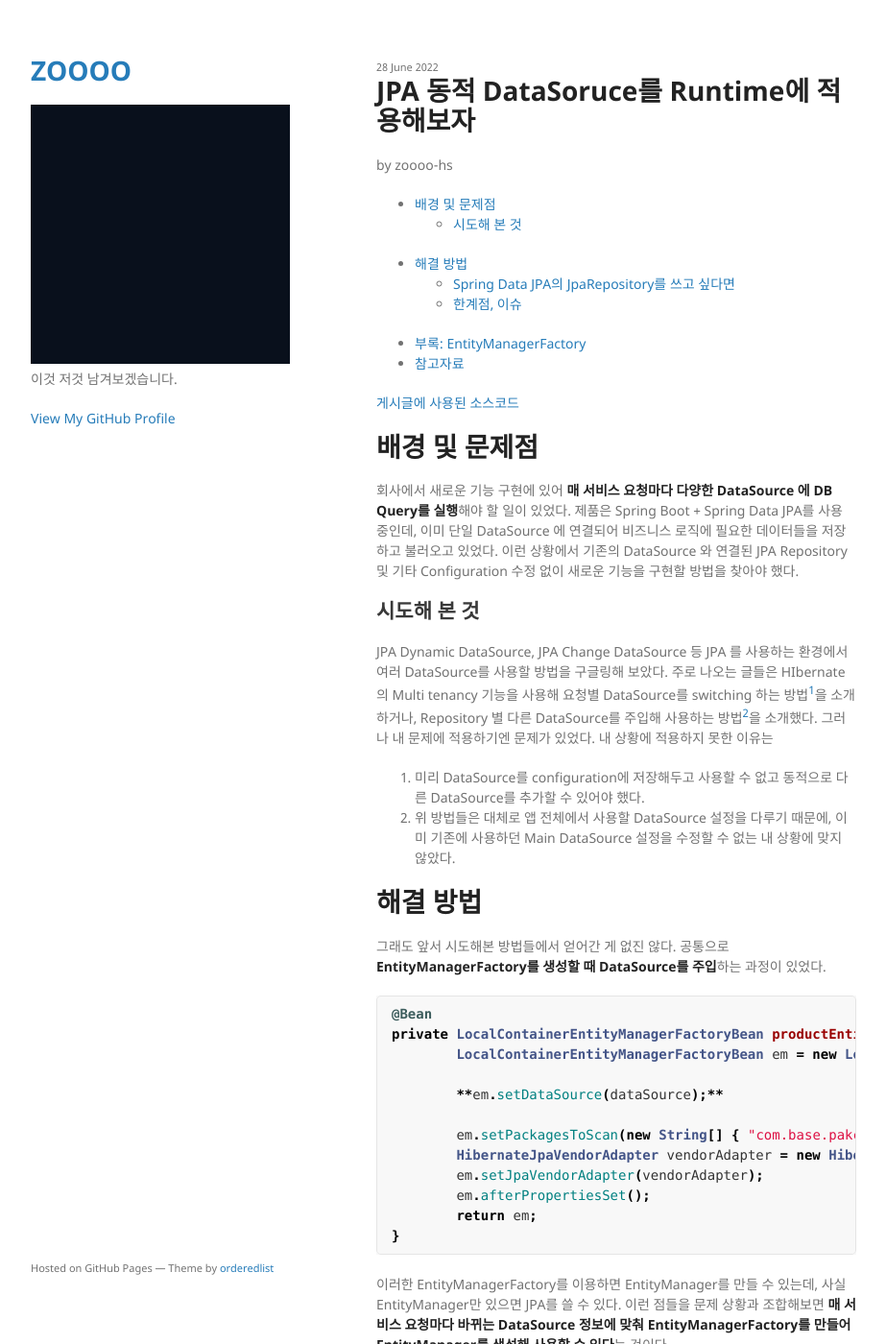
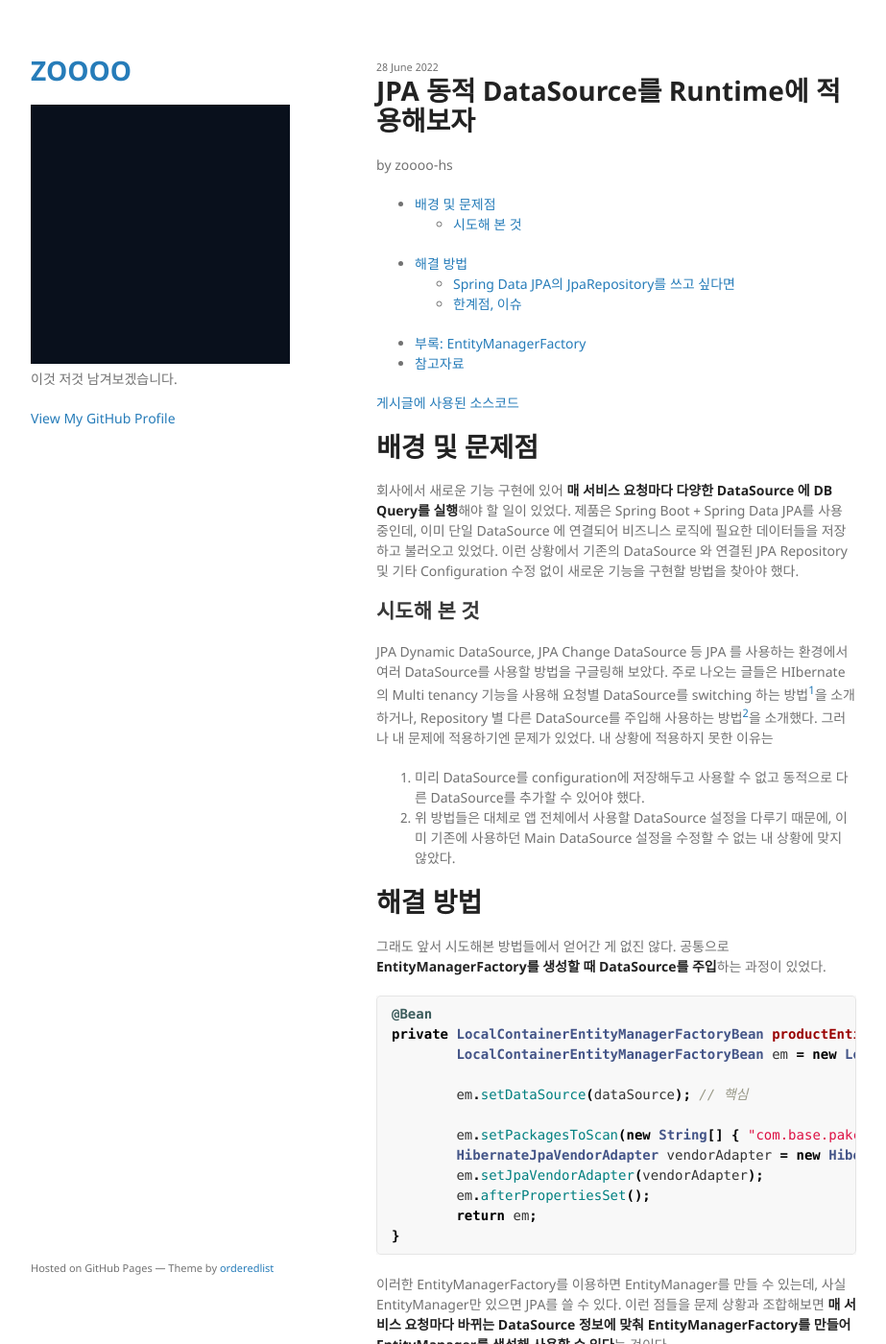
Before and after one commit to zoooo-hs/zoooo-hs.github.io, a Jekyll site: the page built from _posts/2022-06-28-JPA-동적-DataSource를-Runtime에-적용해보자.md, in a window 1280 px wide and 1400 px high. Shown: the whole window at 96% size, without its empty margins (178-1101 px from the left). Built offline with Jekyll 4.4.1, drawn with Linux system fonts in a browser that asks for light colours.

Commit message:
Update 2022-06-28-JPA-동적-DataSource를-Runtime에-적용해보자.md
typo

```diff
--- a/_posts/2022-06-28-JPA-동적-DataSource를-Runtime에-적용해보자.md
+++ b/_posts/2022-06-28-JPA-동적-DataSource를-Runtime에-적용해보자.md
@@ -1,6 +1,6 @@
 ---
 layout: post
-title:  "JPA 동적 DataSoruce를 Runtime에 적용해보자"
+title:  "JPA 동적 DataSource를 Runtime에 적용해보자"
 excerpt: "EntityManagerFactory를 통해 적용가능하다."
 date: "2022-06-28"
 
@@ -35,7 +35,7 @@ JPA Dynamic DataSource, JPA Change DataSource 등 JPA 를 사용하는 환경에
 private LocalContainerEntityManagerFactoryBean productEntityManager(DataSource dataSource) {
 	LocalContainerEntityManagerFactoryBean em = new LocalContainerEntityManagerFactoryBean();
 
-	**em.setDataSource(dataSource);**
+	em.setDataSource(dataSource); // 핵심
 
 	em.setPackagesToScan(new String[] { "com.base.pakcage.for.entity" });
 	HibernateJpaVendorAdapter vendorAdapter = new HibernateJpaVendorAdapter();
```
